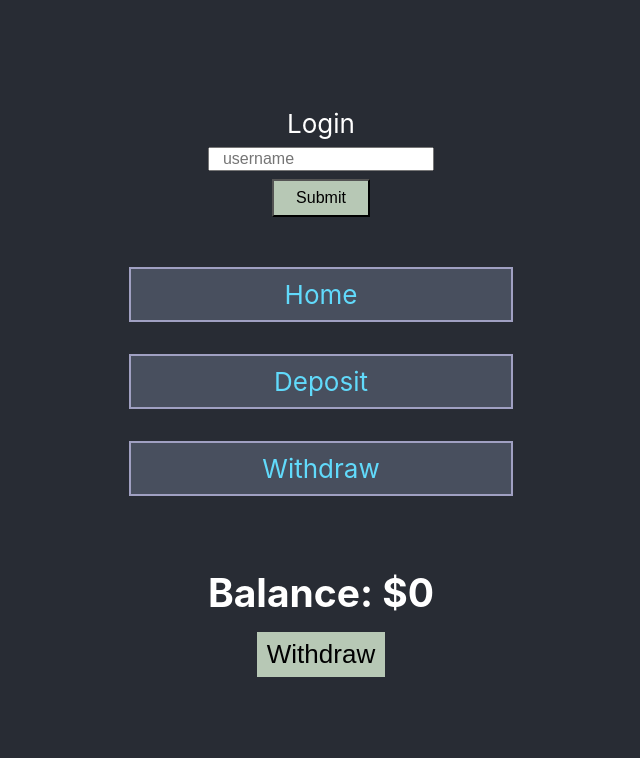
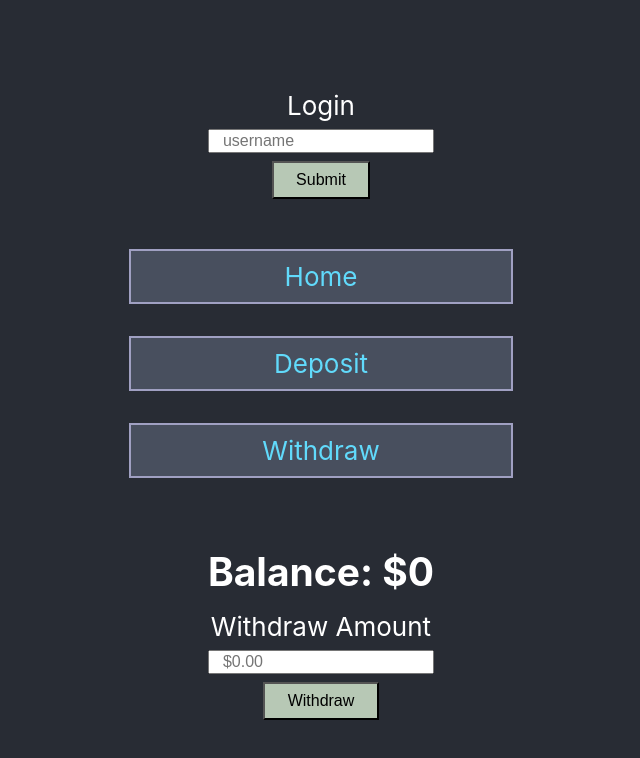
Before and after one commit to TylerEikenberg/React-Redux-Banking-App_two, a React (Create React App) app: page /withdraw in a window 1280 px wide. Shown: the top 758 px of the page, without its empty margins (319-959 px from the left). Built offline with nearby package versions, Linux system fonts and the light colour scheme.

Commit message:
can enter amount to withdraw, may abstract out into different forms

```diff
--- a/src/pages/DepositPage.js
+++ b/src/pages/DepositPage.js
@@ -8,9 +8,6 @@ function DepositPage() {
   const loading = useSelector(state => state.balanceReducer.loading);
   const dispatch = useDispatch();
 
-  // const handleDeposit = () => {
-  //   dispatch(balanceActions.depositAsync(10));
-  // };
   const clickDepositHandle = e => {
     e.preventDefault();
     dispatch(balanceActions.depositAsync(amount));
--- a/src/pages/WithdrawPage.js
+++ b/src/pages/WithdrawPage.js
@@ -1,14 +1,21 @@
-import React from "react";
+import React, { useState } from "react";
 import { useSelector, useDispatch } from "react-redux";
 import * as balanceActions from "../actions/balanceActions";
 
 function WithdrawPage() {
+  const [amount, setAmount] = useState(0);
   const balance = useSelector(state => state.balanceReducer.balance);
   const loading = useSelector(state => state.balanceReducer.loading);
   const dispatch = useDispatch();
 
-  const handleWithdraw = () => {
-    dispatch(balanceActions.withdrawAsync(5));
+  const clickWithdrawHandle = e => {
+    e.preventDefault();
+    dispatch(balanceActions.withdrawAsync(amount));
+  };
+  const inputChangeHandle = e => {
+    e.preventDefault();
+    let amount = parseInt(e.target.value);
+    setAmount(amount);
   };
 
   return (
@@ -18,9 +25,22 @@ function WithdrawPage() {
       ) : (
         <h1 className="balance-h1">Balance: ${balance}</h1>
       )}
-      <button className="button-style" onClick={handleWithdraw}>
-        Withdraw
-      </button>
+      <form onSubmit={clickWithdrawHandle} className="LoginForm-form">
+        <label>Withdraw Amount</label>
+        <input
+          className="LoginForm-input"
+          type="text"
+          name="username"
+          onChange={inputChangeHandle}
+          placeholder="$0.00"
+        />
+        <input
+          disabled={false}
+          className="LoginForm-submit"
+          type="submit"
+          value="Withdraw"
+        />
+      </form>
     </div>
   );
 }
```
